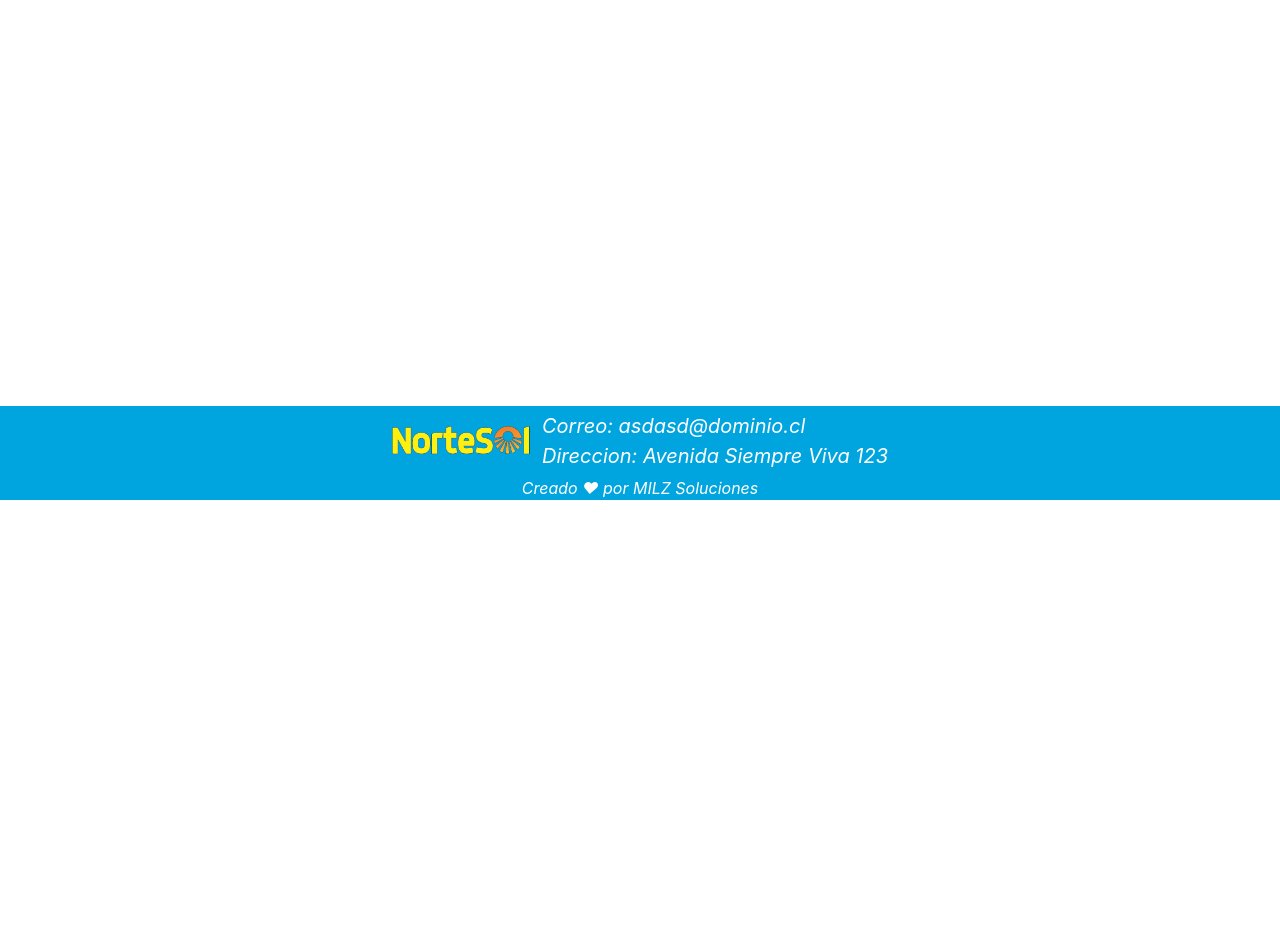
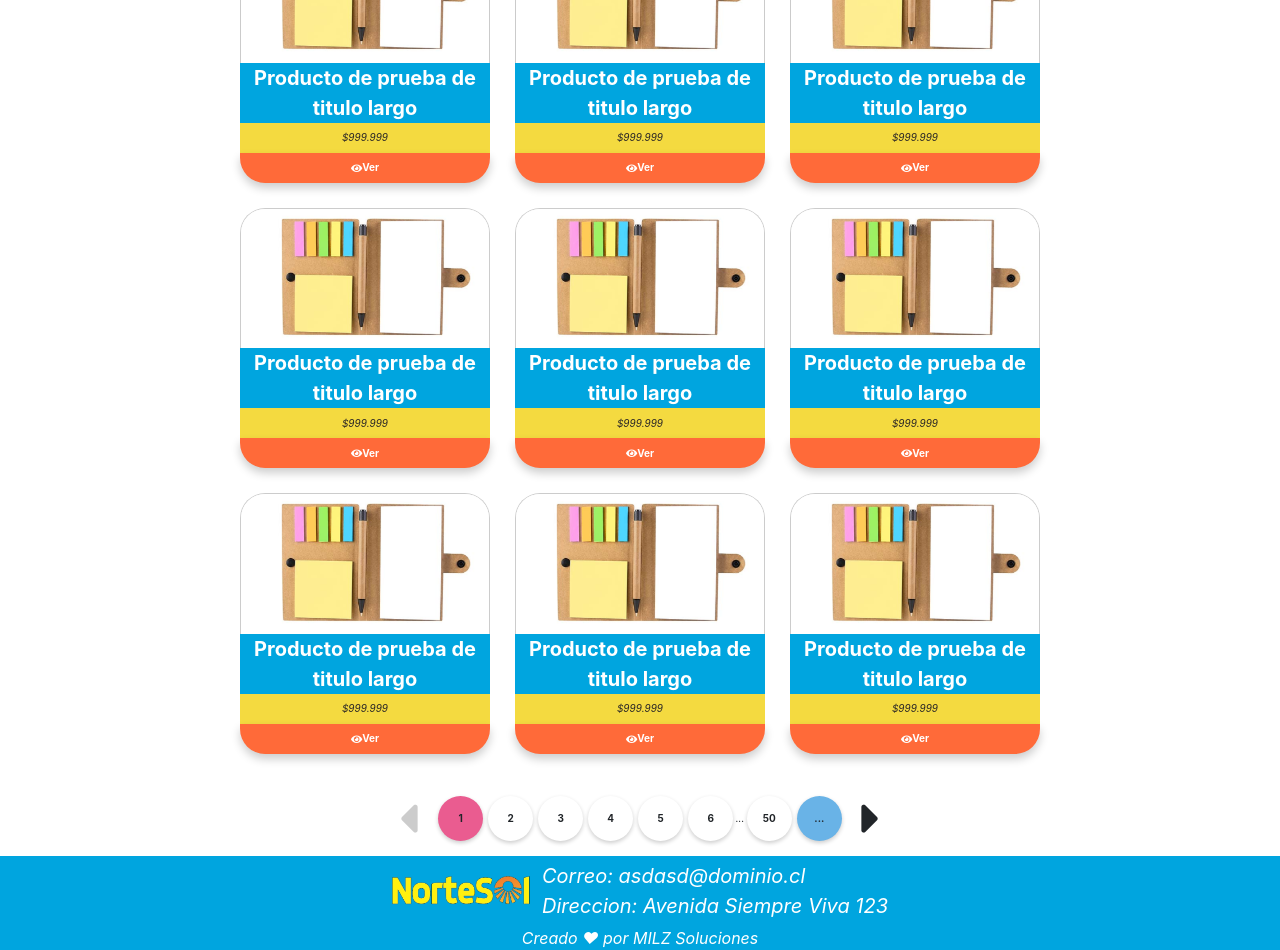
Before and after one commit to MilzCode/nortesol, a Next.js app: page /search in a window 1280 px wide. Shown: the part 300-1250 px from the top of the page. Before the commit the page ends 800 px from the top, so only its background shows below. Built offline with nearby package versions, Linux system fonts and the light colour scheme.

Commit message:
fix: detalles

```diff
--- a/pages/search.tsx
+++ b/pages/search.tsx
@@ -1,9 +1,12 @@
-import React from "react";
+import React, { useState } from "react";
+import Paginador from "../components/general/Paginador";
 import Volver from "../components/general/Volver";
 import Filtro from "../components/search/Filtro";
+import ProductoVistaMiniatura from "../components/venta/ProductoVistaMiniatura";
 const Search = () => {
+  const [pagina, setPagina] = useState(1);
   return (
-    <div className="search">
+    <>
       <Volver />
       <br />
       <Filtro />
@@ -12,7 +15,19 @@ const Search = () => {
         <h2>Productos de</h2>
         <p>Ejemplo de categoría o busqueda</p>
       </div>
-    </div>
+      <div className="d-flex flex-wrap justify-content-center align-items-center ml-5 mr-5">
+        <ProductoVistaMiniatura />
+        <ProductoVistaMiniatura />
+        <ProductoVistaMiniatura />
+        <ProductoVistaMiniatura />
+        <ProductoVistaMiniatura />
+        <ProductoVistaMiniatura />
+        <ProductoVistaMiniatura />
+        <ProductoVistaMiniatura />
+        <ProductoVistaMiniatura />
+      </div>
+      <Paginador maxPagina={50} setPagina={setPagina} pagina={pagina} />
+    </>
   );
 };
 
--- a/styles/search/Filtro.scss
+++ b/styles/search/Filtro.scss
@@ -67,6 +67,7 @@
     display: flex;
     justify-content: space-between;
     align-items: center;
+    z-index: 2 !important;
     & > span {
       font-size: inherit;
       margin-right: $font-size;
@@ -75,6 +76,7 @@
     }
   }
   &__precio {
+    z-index: 1 !important;
     grid-area: precio;
     display: flex;
     justify-content: space-between;
--- a/styles/venta/ProductoVistaMiniatura.scss
+++ b/styles/venta/ProductoVistaMiniatura.scss
@@ -48,7 +48,7 @@
     cursor: pointer;
     box-shadow: 0 0.5rem 1rem rgba(0, 0, 0, 0.2);
     &:hover {
-      text-decoration: underline;
+      color: $pantone106C;
     }
   }
 
```
